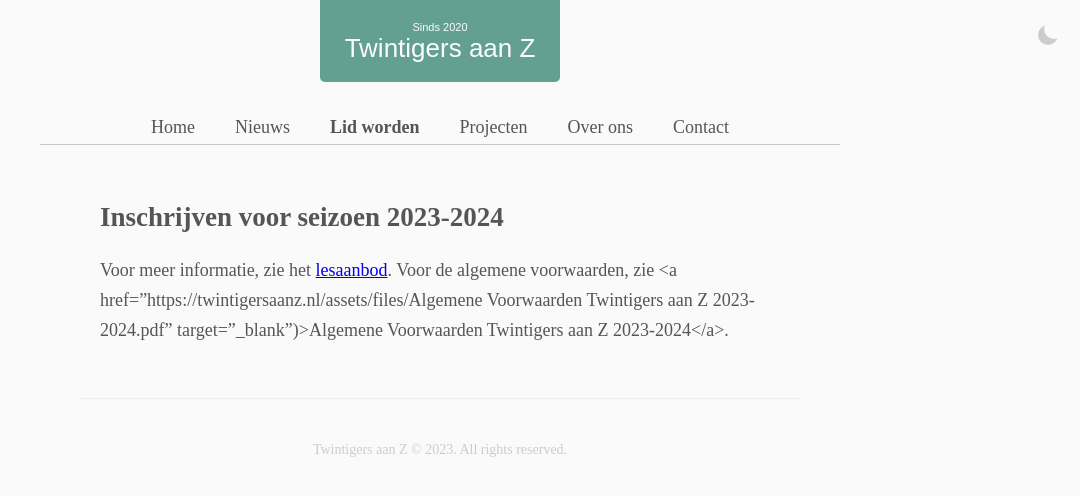
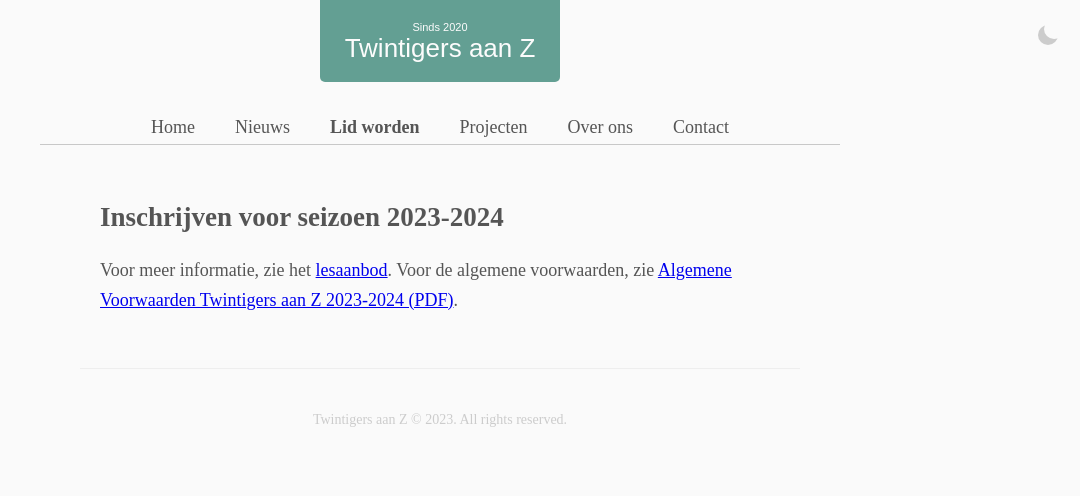
Before and after one commit to cmitz/twintigersaanz, a Jekyll site: the page built from _pages/aanmelden_seizoen.md, in a window 1280 px wide. Shown: the top 496 px of the page, without its empty margins (200-1280 px from the left). Built offline with Jekyll 4.4.1, drawn with Linux system fonts in a browser that asks for light colours; some web fonts are replaced; a script that is not in the unit is left out; some of the changed lines change nothing that is shown.

Commit message:
Fix showing proper Aanmeldenpages with download links

```diff
--- a/_pages/aanmelden_seizoen.md
+++ b/_pages/aanmelden_seizoen.md
@@ -11,6 +11,7 @@ customNarrowPage: true
 
 ## Inschrijven voor seizoen 2023-2024
 
-Voor meer informatie, zie het <a href="{% link _pages/lessons.md %}">lesaanbod</a>. Voor de algemene voorwaarden, zie <a href="{{ site.url }}/assets/files/Algemene Voorwaarden Twintigers aan Z 2023-2024.pdf" target="_blank")>Algemene Voorwaarden Twintigers aan Z 2023-2024</a>.
+Voor meer informatie, zie het <a href="{% link _pages/lessons.md %}">lesaanbod</a>. Voor de algemene voorwaarden, zie
+<a href="{{ site.url }}/assets/files/Algemene_Voorwaarden_Twintigers_aan_Z_2023-2024.pdf" target="_blank">Algemene Voorwaarden Twintigers aan Z 2023-2024 (PDF)</a>.
 
 {% include partials/studentSubscriptionForm.html %}
```
Also changed, not shown: 2 other files.
